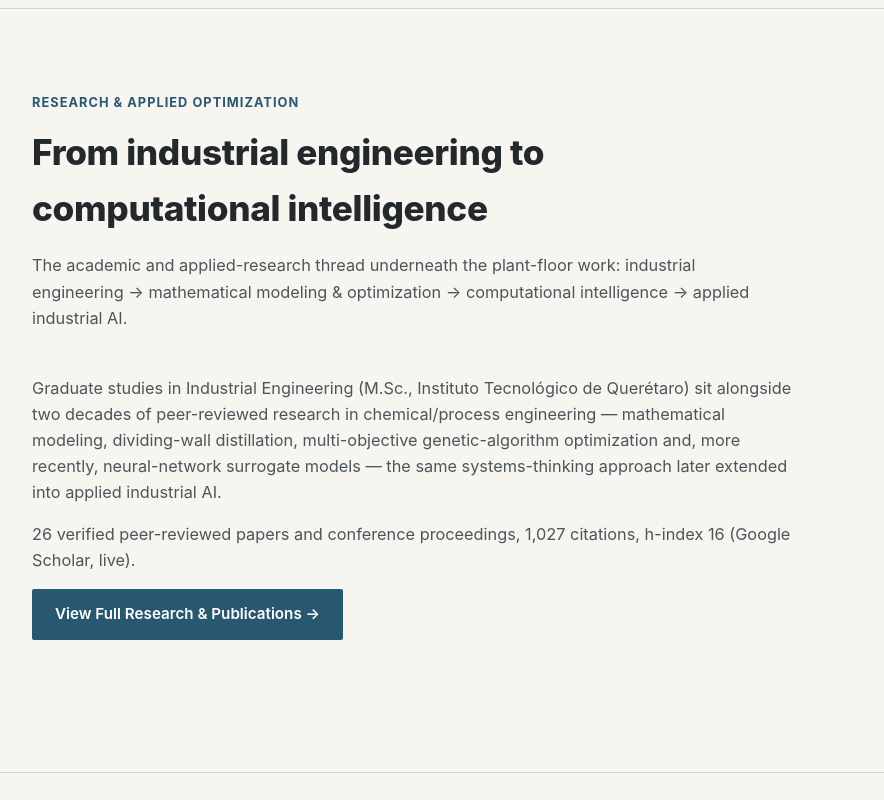
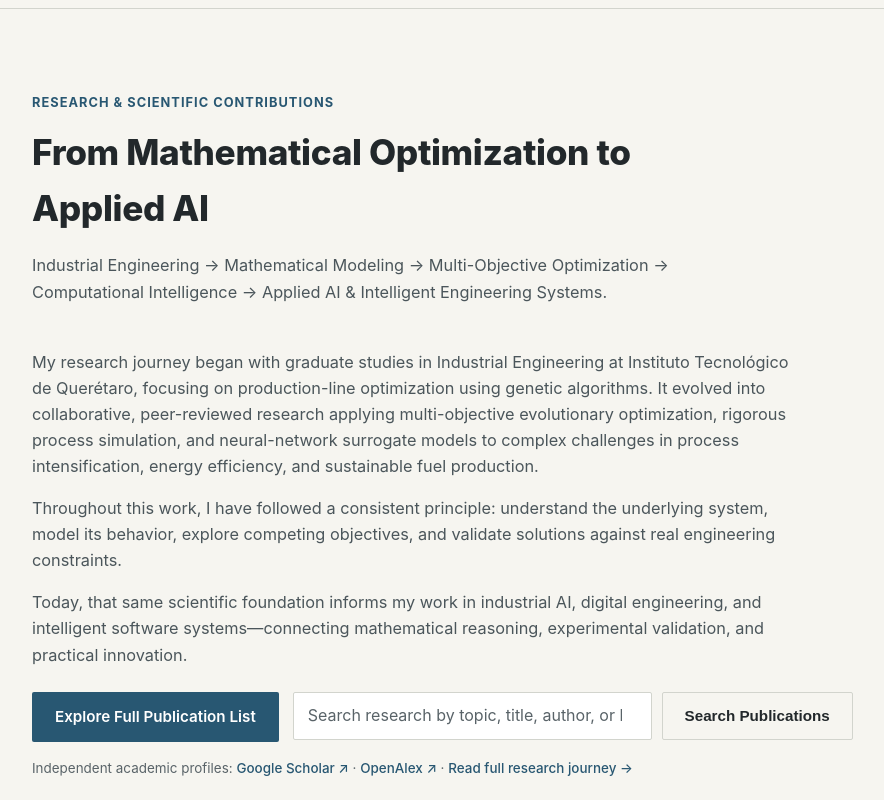
Before and after one commit to hebelmx/abel-briones, a plain HTML site: page index.html in a window 1280 px wide. Shown: the part 6480-7280 px from the top of the page, without its empty margins (72-956 px from the left). Drawn offline with Linux system fonts and the light colour scheme.

Commit message:
feat(home): narrative-led Research & Scientific Contributions section with search entry

```diff
--- a/css/style.css
+++ b/css/style.css
@@ -552,3 +552,75 @@ footer.site-footer a { color: var(--text-dim); text-decoration: none; }
   .case-index, .case-layout { grid-template-columns: 1fr; }
   .case-figure { width: min(100%, 340px); }
 }
+
+/* ---------- Homepage Research Entry & Search ---------- */
+.visually-hidden {
+  position: absolute;
+  clip-path: inset(50%);
+  overflow: hidden;
+  width: 1px;
+  height: 1px;
+  margin: -1px;
+  padding: 0;
+  border: 0;
+  white-space: nowrap;
+}
+.home-research-actions {
+  display: flex;
+  flex-wrap: wrap;
+  align-items: stretch;
+  gap: 14px;
+  margin-top: 24px;
+}
+.home-search-box {
+  flex: 1 1 360px;
+  max-width: 560px;
+}
+.home-search-form {
+  display: flex;
+  flex-wrap: wrap;
+  gap: 10px;
+  align-items: stretch;
+}
+.home-search-input {
+  flex: 1 1 240px;
+  min-width: 0;
+  min-height: 48px;
+  padding: 10px 14px;
+  border: 1px solid var(--border);
+  border-radius: var(--radius);
+  background: var(--bg-card);
+  color: var(--text);
+  font: inherit;
+  font-size: max(1rem, 1em);
+  transition: border-color .15s ease;
+}
+.home-search-input::placeholder {
+  color: var(--text-dimmer);
+}
+.home-search-input:focus-visible {
+  outline: 2px solid var(--accent);
+  outline-offset: 2px;
+  border-color: var(--accent);
+}
+.home-research-meta {
+  margin: 16px 0 0;
+  font-size: 0.84rem;
+  color: var(--text-dimmer);
+}
+.home-research-meta a {
+  color: var(--accent);
+  text-decoration: none;
+  font-weight: 500;
+}
+.home-research-meta a:hover,
+.home-research-meta a:focus-visible {
+  text-decoration: underline;
+  text-underline-offset: 3px;
+}
+@media (max-width: 600px) {
+  .home-research-actions { flex-direction: column; }
+  .home-search-box { flex: 1 1 auto; max-width: none; }
+  .home-search-form { flex-direction: column; }
+  .home-research-actions .btn { justify-content: center; min-height: 48px; }
+}
--- a/index.html
+++ b/index.html
@@ -236,17 +236,43 @@
 <section id="research">
   <div class="wrap">
     <div class="section-head">
-      <span class="kicker">Research &amp; Applied Optimization</span>
-      <h2 class="section-title">From industrial engineering to computational intelligence</h2>
-      <p class="section-desc">The academic and applied-research thread underneath the plant-floor work: industrial engineering → mathematical modeling &amp; optimization → computational intelligence → applied industrial AI.</p>
+      <span class="kicker">Research &amp; Scientific Contributions</span>
+      <h2 class="section-title">From Mathematical Optimization to Applied AI</h2>
+      <p class="section-desc">Industrial Engineering → Mathematical Modeling → Multi-Objective Optimization → Computational Intelligence → Applied AI &amp; Intelligent Engineering Systems.</p>
     </div>
     <div class="narrative">
-      <p>Graduate studies in Industrial Engineering (M.Sc., Instituto Tecnológico de Querétaro) sit alongside two decades of peer-reviewed research in chemical/process engineering — mathematical modeling, dividing-wall distillation, multi-objective genetic-algorithm optimization and, more recently, neural-network surrogate models — the same systems-thinking approach later extended into applied industrial AI.</p>
-      <p>26 verified peer-reviewed papers and conference proceedings, 1,027 citations, h-index 16 (Google Scholar, live).</p>
+      <p>My research journey began with graduate studies in Industrial Engineering at Instituto Tecnológico de Querétaro, focusing on production-line optimization using genetic algorithms. It evolved into collaborative, peer-reviewed research applying multi-objective evolutionary optimization, rigorous process simulation, and neural-network surrogate models to complex challenges in process intensification, energy efficiency, and sustainable fuel production.</p>
+      <p>Throughout this work, I have followed a consistent principle: understand the underlying system, model its behavior, explore competing objectives, and validate solutions against real engineering constraints.</p>
+      <p>Today, that same scientific foundation informs my work in industrial AI, digital engineering, and intelligent software systems—connecting mathematical reasoning, experimental validation, and practical innovation.</p>
     </div>
-    <div class="hero-ctas" style="margin-top:8px;">
-      <a href="research.html" class="btn btn-primary">View Full Research &amp; Publications →</a>
+    <div class="home-research-actions">
+      <a href="research.html#publications" class="btn btn-primary">Explore Full Publication List</a>
+      <search class="home-search-box" aria-label="Search publications">
+        <form class="home-search-form" action="research.html#publications" method="GET">
+          <label for="home-pub-search" class="visually-hidden">Search research publications</label>
+          <input
+            type="search"
+            id="home-pub-search"
+            name="search"
+            class="home-search-input"
+            placeholder="Search research by topic, title, author, or keyword..."
+            enterkeyhint="search"
+            autocorrect="off"
+            autocapitalize="none"
+            spellcheck="false"
+          >
+          <button type="submit" class="btn btn-ghost">Search Publications</button>
+        </form>
+      </search>
     </div>
+    <p class="home-research-meta">
+      Independent academic profiles:
+      <a href="https://scholar.google.com/citations?user=pZuco48AAAAJ&amp;hl=en" target="_blank" rel="noopener">Google Scholar ↗</a>
+      ·
+      <a href="https://openalex.org/A5040173286" target="_blank" rel="noopener">OpenAlex ↗</a>
+      ·
+      <a href="research.html">Read full research journey →</a>
+    </p>
   </div>
 </section>
 
```
